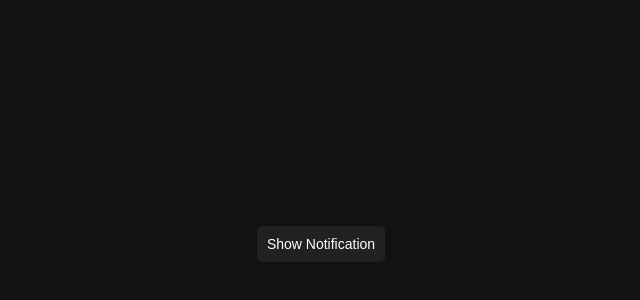
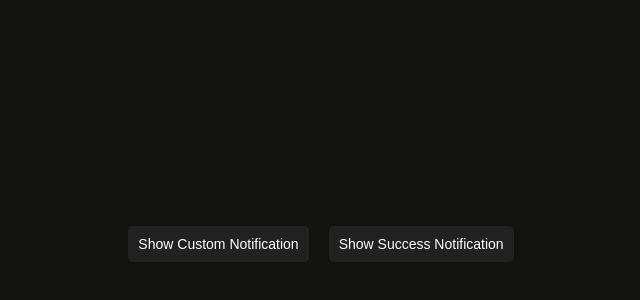
Before and after one commit to Front-End-Bootcamp/vue-component-create-teamapple, a Vue app: page / in a window 1280 px wide. Shown: the part 156-456 px from the top of the page, without its empty margins (319-959 px from the left). Built offline with nearby package versions, Linux system fonts and the light colour scheme.

Commit message:
fixed some bugs

```diff
--- a/src/App.vue
+++ b/src/App.vue
@@ -5,23 +5,29 @@ import { toast } from "./components/Notification/Toastify.js";
 
 const notifications = ref([]);
 
-const clickHandler = () => {
+const customHandler = () => {
 
-	notifications.value.push(toast("This is a test notification", {
+	notifications.value.push(toast("This is a custom notification", {
 		icon: "🤞",
 		duration : 5000,
-		theme: "dark",
+		background :"#f0f0f0",
+		color : "#212121",
 		barBackground : "orange",
 	}));
 
 };
+
+const successHandler = () => {
+	notifications.value.push(toast().success())
+}
 
 
 </script>
 
 <template>
 	<div class="container">
-		<button @click="clickHandler">Show Notification</button>
+		<button @click="customHandler">Show Custom Notification</button>
+		<button @click="successHandler">Show Success Notification</button>
 	</div>
 	<Teleport to="#notification">
 		<NotificationsList :notifications="notifications"></NotificationsList>
```
